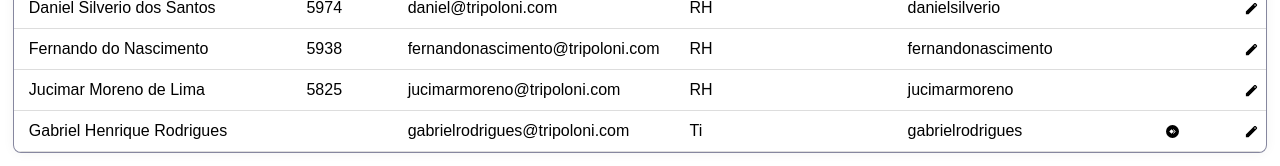
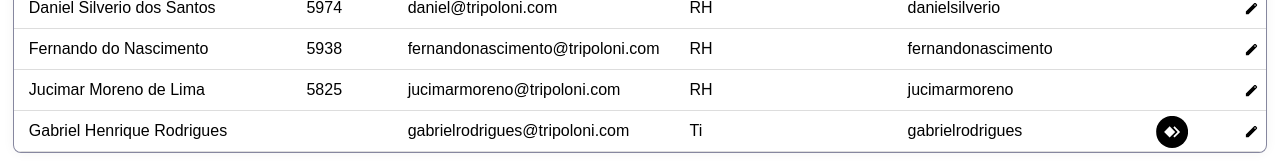
Before and after one commit to GHRodriguess/Telefonia-Tripoloni, a Django app: page /ramal/ in a window 1280 px wide. Shown: the part 2021-2187 px from the top of the page. Run offline with Django 5.2, Linux system fonts and the light colour scheme; a user stored in the database is signed in; data comes from the database, SQL or seed files in the repository.

Commit message:
arrumando bug do z-index do anydesk

```diff
--- a/a_lista_ramal/views.py
+++ b/a_lista_ramal/views.py
@@ -12,7 +12,5 @@ def lista_ramal(request):
     else:
         ramais = Ramal.objects.all()
     ramais = ramais.order_by('obra', 'setor')
-    for r in ramais:
-        print(vars(r))
     context["ramais"] = ramais
     return render(request, "lista_ramal.html", context=context)
--- a/templates/static/a_lista_ramal/css/add_ramal.css
+++ b/templates/static/a_lista_ramal/css/add_ramal.css
@@ -12,6 +12,7 @@ dialog {
     border-radius: 8px;
     box-shadow: 0 5px 15px rgba(0, 0, 0, 0.3);
     border: 1px solid rgba(0, 0, 0, 0.582);
+    z-index: 9999999;
 }
 
 .top {
--- a/templates/static/a_lista_ramal/css/lista_ramal.css
+++ b/templates/static/a_lista_ramal/css/lista_ramal.css
@@ -127,20 +127,22 @@ th, td {
     padding: 12px 15px;
     text-align: left;
     border-bottom: 1px solid #ddd;
-
 }
 
 .td_anydesk {
     background-image: url("../src/anydesk.svg");
     background-position: center;
-    background-size: 10%;
+    background-size: contain;
     background-repeat: no-repeat;
     transition: 0.3s all;
+    transform: scale(0.8);
+    position: relative;
+    z-index: 1;
 }
 
 .td_anydesk:hover {
     background-image: url("../src/anydesk_hover.svg");
-    background-size: 13%;
+    transform: scale(1);
 }
 
 .edit {
```
